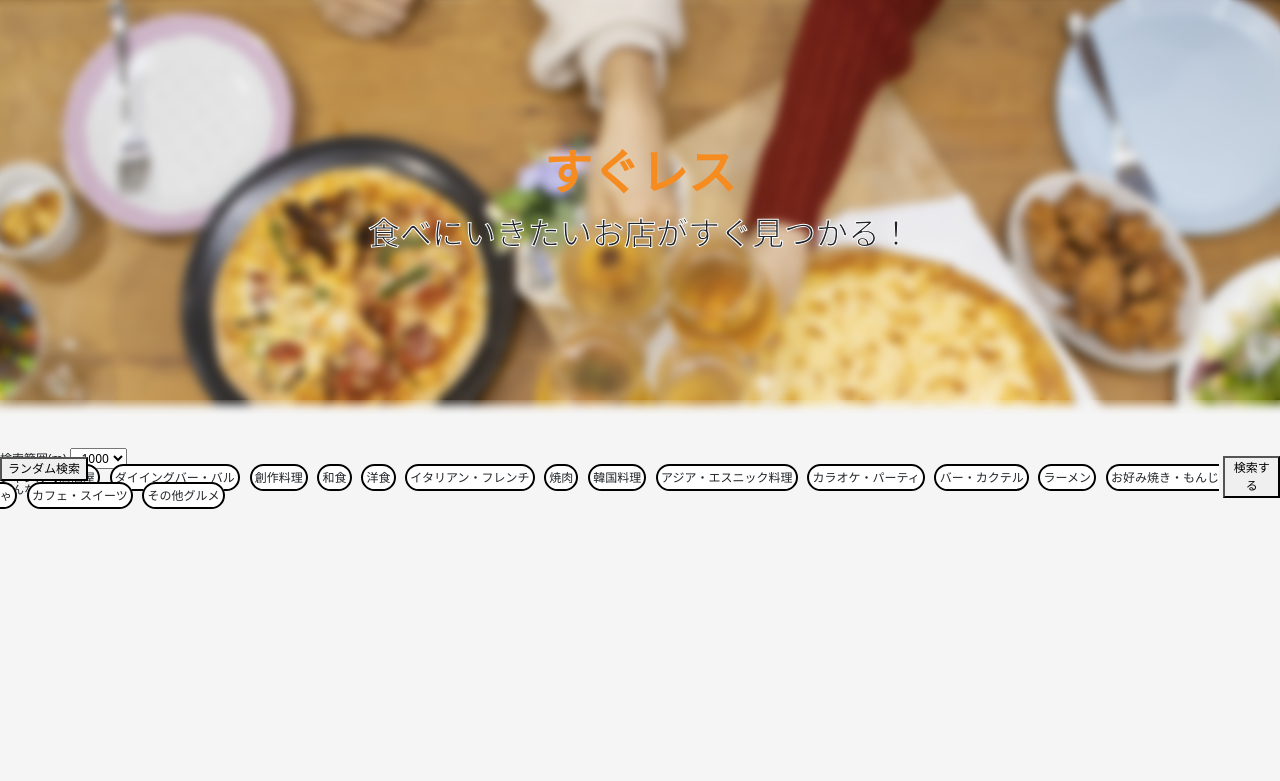
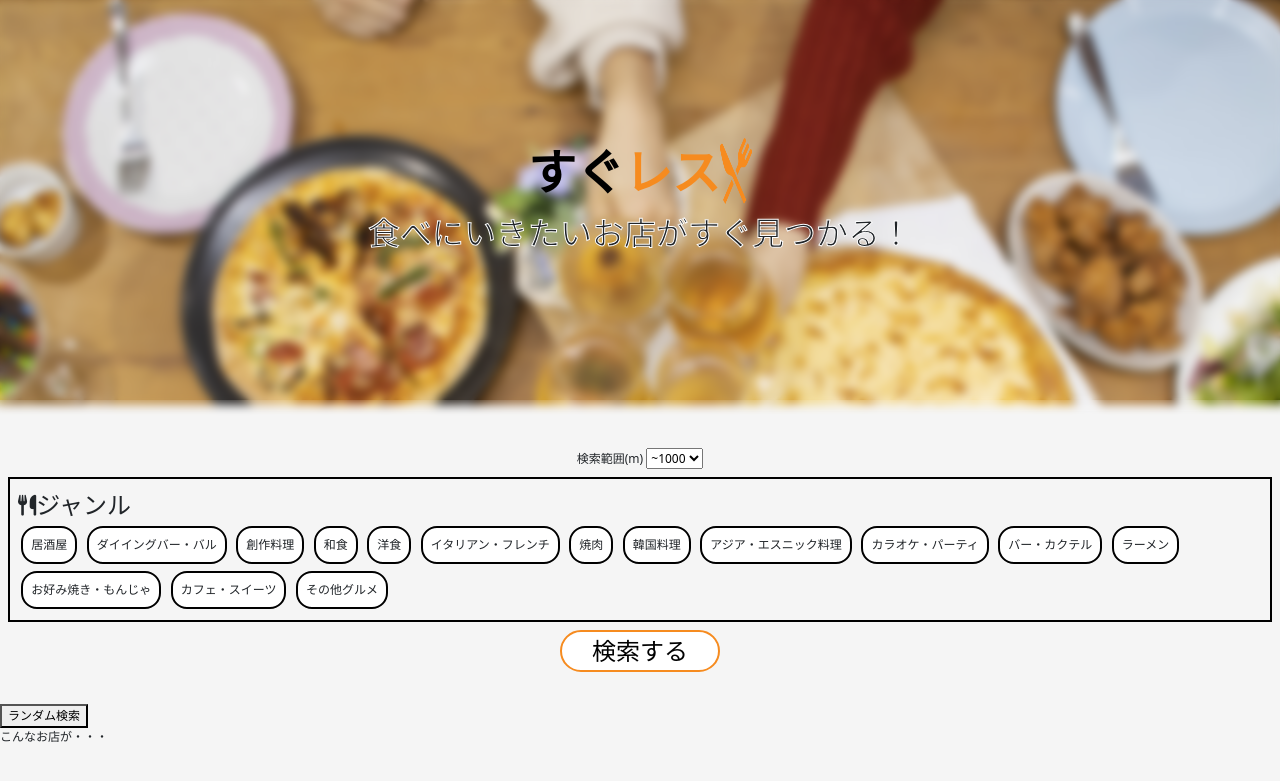
Before and after one commit to sayyyyyy/sugures, a Flask app: page / in a window 1280 px wide. Shown: the top 781 px of the page. Run offline with Flask 2, Linux system fonts and the light colour scheme; some libraries are stand-ins or nearby versions.

Commit message:
genreselect同じものを選択したら消せるように変更

```diff
--- a/application/static/detail.css
+++ b/application/static/detail.css
@@ -36,6 +36,7 @@
 }
 
 .store-other span {
+    display: inline-block;
     background: #00AE95;
     color: #fff;
     padding: 0.3rem;
--- a/application/static/getdata.js
+++ b/application/static/getdata.js
@@ -55,10 +55,16 @@ function selectGenre(genre_id) {
     const selected_genre = document.getElementsByClassName("selected_genre");
     if (selected_genre.length != 0) {
         for (let i = 0; i < selected_genre.length; i++) {
+            if (selected_genre[0].id == genre_id) {
+                selected_genre[i].classList.remove("selected_genre");
+                return
+            }
+
             selected_genre[i].classList.remove("selected_genre");
         }
     }
 
+
     const select_element = document.getElementById(genre_id);
     select_element.classList.add("selected_genre");
 }
--- a/application/static/top.css
+++ b/application/static/top.css
@@ -46,23 +46,65 @@ body {
     position: relative;
     top: 3rem;
     display: flex;
+    flex-direction: column;
     justify-content: center;
     align-items: center;
 }
 
 .random-search-container {
     position: relative;
+    top: 5rem;
 }
 
 .genre-select {
+    display: inline-block;
     background: #FFF;
     border: solid 2px #000;
     border-radius: 1rem;
-    padding: 0.2rem;
+    padding: 0.5rem;
     margin: 0.2rem;
+    cursor: pointer;
 }
 
 .selected_genre {
     background: #F68B1F;
     color: #FFF;
+    font-weight: bold;
 }
+
+.genre {
+    border: solid 2px #000;
+    margin: 0.5rem;
+    padding: 0.5rem;
+}
+
+.random-view-container {
+    position: relative;
+    top: 5rem;
+}
+
+.range-heading {
+
+}
+
+.genre-icon {
+    font-size: 1.3rem;
+    position: relative;
+    top: 0.5rem;
+}
+
+.genre-heading {
+    font-size: 1.5rem;
+}
+
+.search-btn {
+    border: solid 2px #F68B1F;
+    background: #FFF;
+    width: 10rem;
+    font-size: 1.5rem;
+    border-radius: 2rem;
+}
+
+.search-btn:hover {
+    background: #F68B1F;
+}
--- a/application/templates/top.html
+++ b/application/templates/top.html
@@ -14,14 +14,17 @@
 
         <!-- タイトル -->
         <div class="top-title-container" style="background-image: url('{{ url_for('static', filename='images/dish.jpg') }}');">
-            <h1 class="page-title">すぐレス</h1>
+            <div class="flex">
+                <h1 class="page-title"><span class="isblack">すぐ</span>レス</h1>
+                <img class="title-logo" src="{{ url_for('static', filename='images/favicon.ico') }}">
+            </div>
             <span class="page-explanation">食べにいきたいお店がすぐ見つかる！</span>
         </div>
 
         <!-- 検索ボックス -->
         <div class="search-container">
             <div class="range-container">
-                <span>検索範囲(m)</span>
+                <span class="range-heading">検索範囲(m)</span>
                 <select id="search-distance" name="search-distance">
                     <option value="1">~300</option>
                     <option value="2">~500</option>
@@ -29,8 +32,12 @@
                     <option value="4">~2000</option>
                     <option value="5">~3000</option>
                 </select>
+            </div>
             <div class="genre">
-                    <span>ジャンル</span>
+                <div class="flex">
+                    <i class="fa-solid fa-utensils genre-icon"></i>
+                    <div class="genre-heading">ジャンル</div>
+                </div>
                 <span id="G001" class="genre-select" onclick="selectGenre('G001')">居酒屋</span>
                 <span id="G002" class="genre-select" onclick="selectGenre('G002')">ダイイングバー・バル</span>
                 <span id="G003" class="genre-select" onclick="selectGenre('G003')">創作料理</span>
@@ -47,7 +54,6 @@
                 <span id="G014" class="genre-select" onclick="selectGenre('G014')">カフェ・スイーツ</span>
                 <span id="G015" class="genre-select" onclick="selectGenre('G015')">その他グルメ</span>
             </div>
-            </div>
             <button class="search-btn" onclick="callGeolocation()">検索する</button>
         </div>
 
```
Lines whose indentation alone changed are shown as unchanged.
